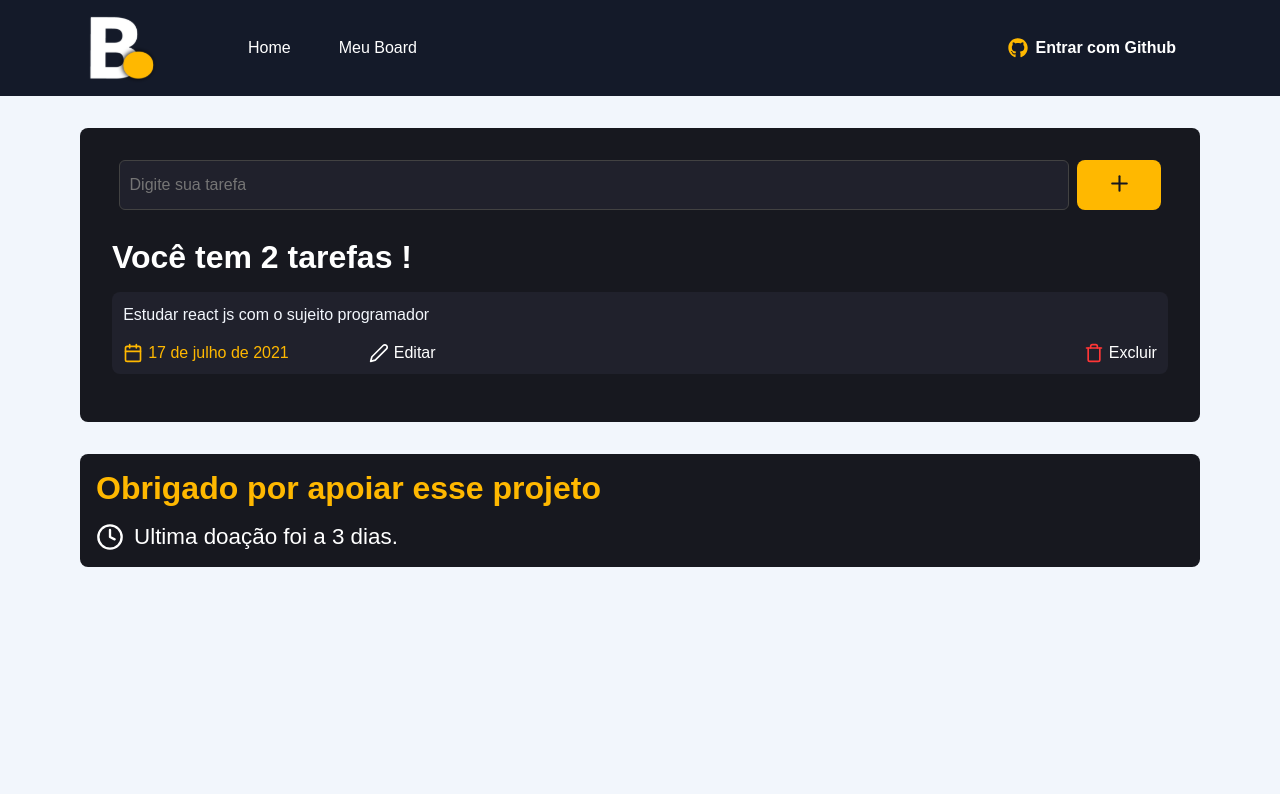
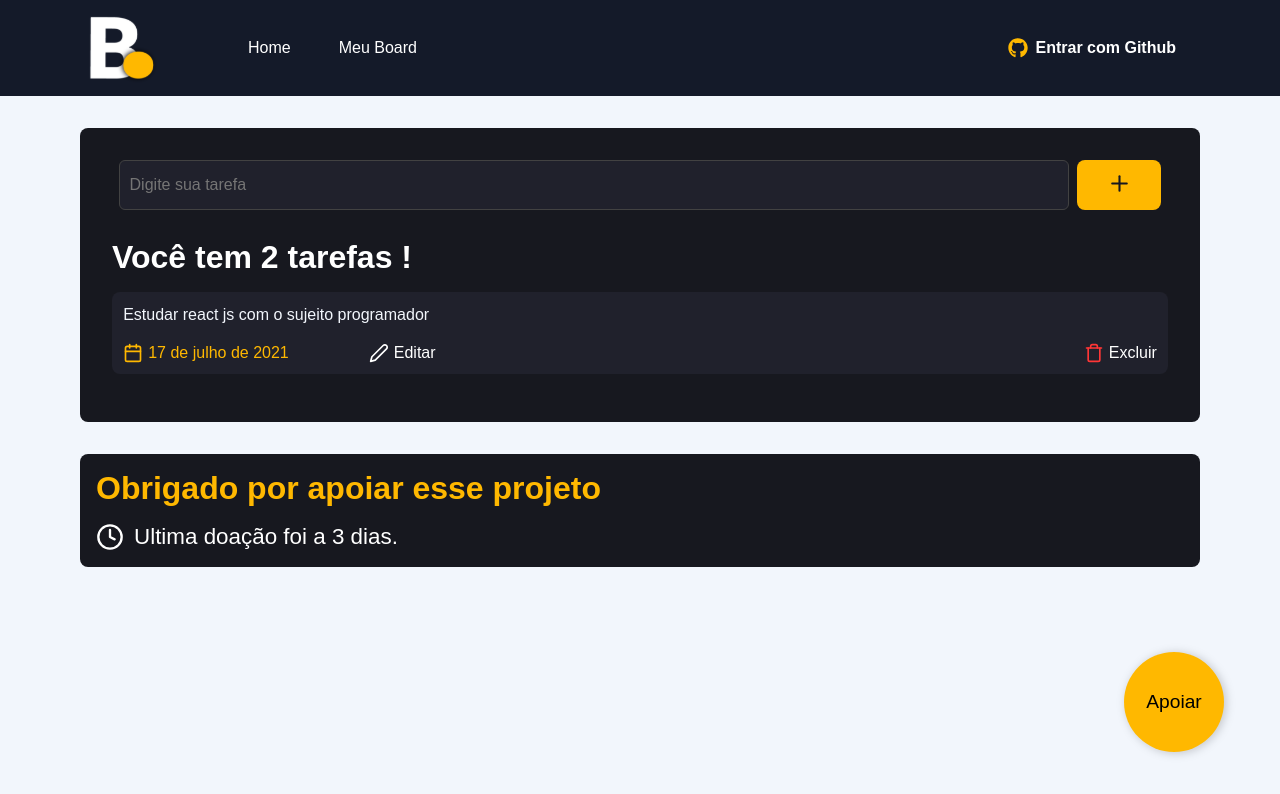
Before and after one commit to Sawyo-Fernands/Board, a Next.js app in the folder board/: page /board in a window 1280 px wide. Shown: the top 794 px of the page. Built offline with nearby package versions, Linux system fonts and the light colour scheme.

Commit message:
Criando componente SuportButton

```diff
--- /dev/null
+++ b/board/src/components/SuportButton/index.tsx
@@ -0,0 +1,10 @@
+import Link from 'next/link'
+import styles from './styles.module.scss'
+
+export function SuportButton(){
+    return(
+        <div className={styles.suportButton}>
+            <Link href={'/donate'} ><button>Apoiar</button></Link>
+        </div>
+    )
+}
--- /dev/null
+++ b/board/src/components/SuportButton/styles.module.scss
@@ -0,0 +1,23 @@
+
+
+.suportButton{
+    position: fixed;
+    bottom: 3rem;
+    right: 3.5rem;
+
+
+    button{
+        width:100px;
+        height:100px;
+        font-size: 1.2rem;
+        border-radius: 50%;
+        border: 0;
+        filter: drop-shadow(2px 1px 5px rgba(0,0,0,0.2));
+        background-color: #ffb800;
+        transition: all 0.3s;
+    }
+
+    button:hover{
+        transform: scale(1.2);
+    }
+}
--- a/board/src/pages/board/index.tsx
+++ b/board/src/pages/board/index.tsx
@@ -1,6 +1,7 @@
 import Head from 'next/head'
 import styles from './styles.module.scss'
 import {FiPlus,FiCalendar, FiEdit2, FiTrash, FiClock} from 'react-icons/fi'
+import { SuportButton } from '../../components/SuportButton'
 
 export default function Board(){
 
@@ -45,6 +46,8 @@
                <time>Ultima doação foi a 3 dias.</time>
            </div>
        </div>
+
+       <SuportButton/>
        </>
     )
 }
```
